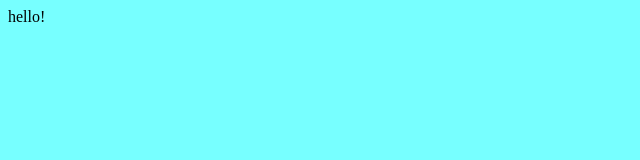
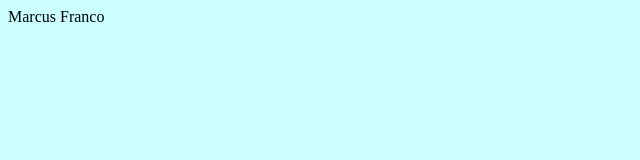
Before and after one commit to vimona3ds/vimona3ds.github.io, a website: page index.html in a window 1280 px wide. Shown: the whole page, without its empty margins (0-640 px from the left). Drawn offline with Linux system fonts and the light colour scheme.

Commit message:
live-server instead of nodemon

```diff
--- a/index.html
+++ b/index.html
@@ -23,13 +23,13 @@
         }
 
         body {
-            background-color: #7ff;
+            background-color: #cff;
         }
     </style>
 </head>
 
 <body>
-    hello!
+    Marcus Franco
 </body>
 
 </html>
--- a/package.json
+++ b/package.json
@@ -3,7 +3,7 @@
   "version": "1.0.0",
   "main": "index.js",
   "scripts": {
-    "start": "nodemon --watch index.html --exec \"serve\"",
+    "start": "live-server",
     "test": "echo \"Error: no test specified\" && exit 1"
   },
   "repository": {
@@ -18,7 +18,6 @@
   "homepage": "https://github.com/vimona3ds/vimona3ds.github.io#readme",
   "description": "",
   "devDependencies": {
-    "nodemon": "^3.1.10",
-    "serve": "^14.2.4"
+    "live-server": "^1.2.2"
   }
 }
```
Also changed, not shown: 1 other file.
